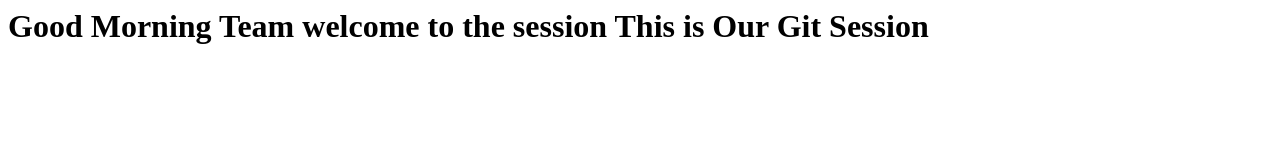
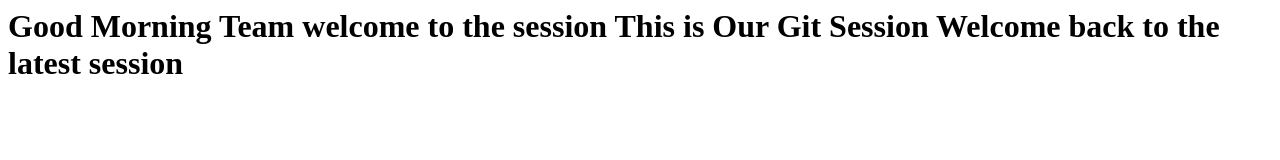
Before and after one commit to SAW-NAAZ/Medical-Project, a plain HTML site: page index.html in a window 1280 px wide. Drawn offline with Linux system fonts and the light colour scheme.

Commit message:
files are altered

```diff
--- a/index.html
+++ b/index.html
@@ -1,4 +1,5 @@
 <h1>
 	Good Morning Team welcome to the session
 	This is Our Git Session
+	Welcome back to the latest session
 </h1>
```
Also changed, not shown: 1 other file.
